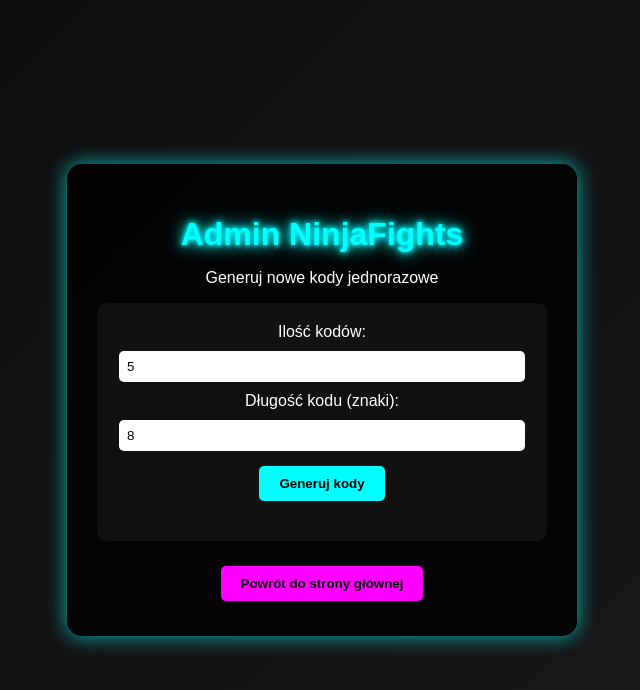
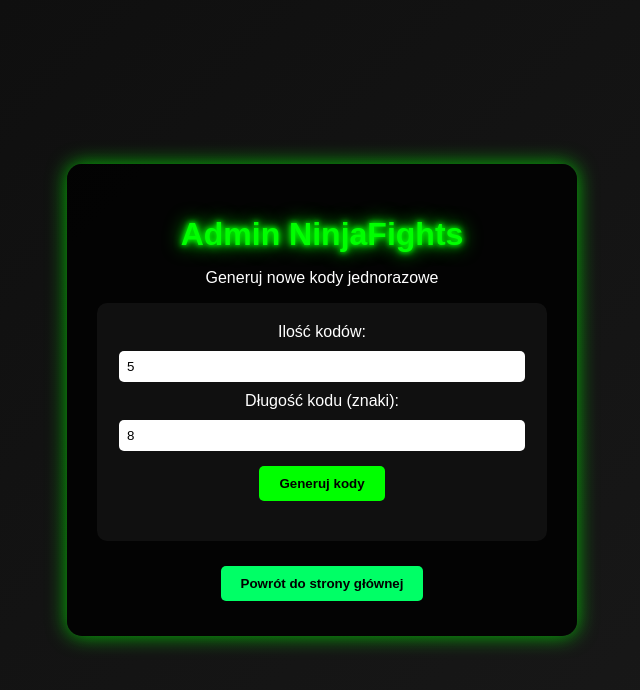
Before and after one commit to Zarek97/NinjaFights, a plain HTML site: page admin.html in a window 1280 px wide. Shown: the whole page, without its empty margins (318-958 px from the left). Drawn offline with Linux system fonts and the light colour scheme.

Commit message:
Update style.css

```diff
--- a/style.css
+++ b/style.css
@@ -11,19 +11,19 @@ body {
 }
 
 .container {
-  background: rgba(0,0,0,0.8);
+  background: rgba(0,0,0,0.85);
   padding: 30px;
   border-radius: 15px;
   text-align: center;
   max-width: 450px;
   width: 90%;
-  box-shadow: 0 0 20px rgba(0,255,255,0.7);
+  box-shadow: 0 0 20px rgba(0,255,0,0.7);
 }
 
 h1 {
   margin-bottom: 10px;
-  color: #00ffff;
-  text-shadow: 0 0 5px #00ffff, 0 0 10px #00ffff, 0 0 20px #00ffff;
+  color: #00ff00;
+  text-shadow: 0 0 5px #00ff00, 0 0 10px #00ff00, 0 0 20px #00ff00;
 }
 
 .card {
@@ -42,7 +42,7 @@ input, select {
 }
 
 button {
-  background: #00ffff;
+  background: #00ff00;
   border: none;
   color: #000;
   padding: 10px 20px;
@@ -54,7 +54,7 @@ button {
 }
 
 button:hover {
-  background: #00ccff;
+  background: #00cc00;
 }
 
 .msg {
@@ -64,12 +64,12 @@ button:hover {
 }
 
 a button {
-  background: #ff00ff;
+  background: #00ff66;
   color: #000;
 }
 
 a button:hover {
-  background: #cc00cc;
+  background: #00cc55;
 }
 
 .credit {
```
